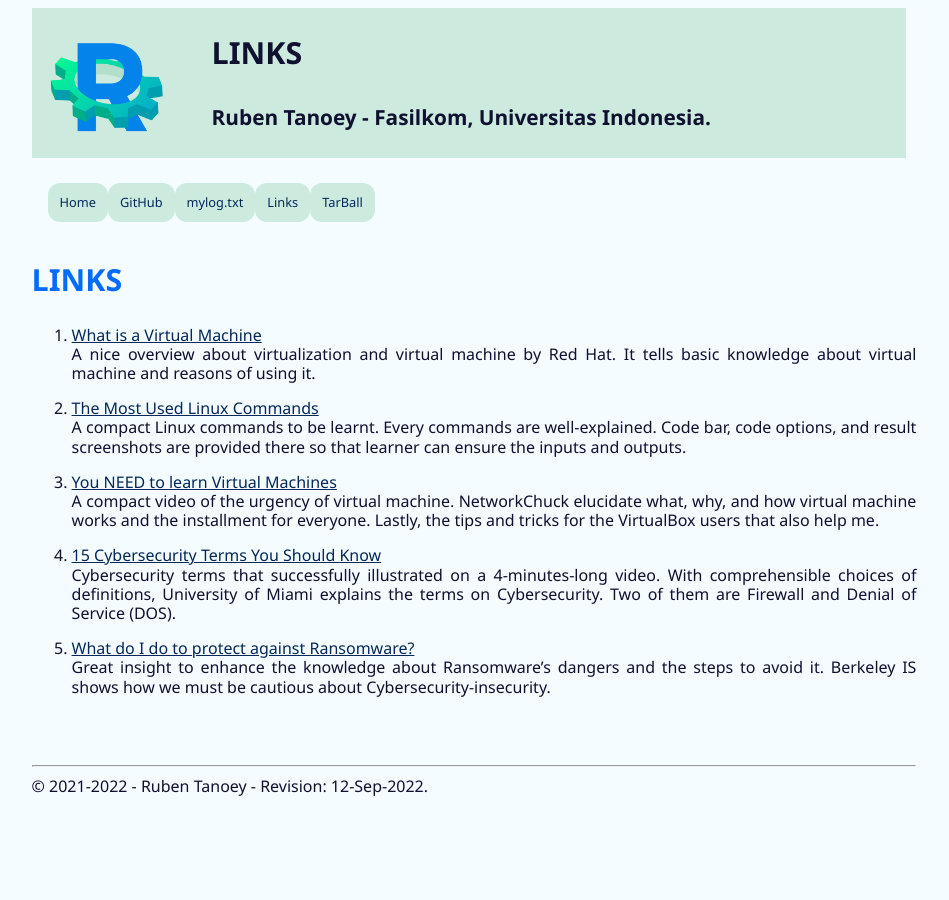
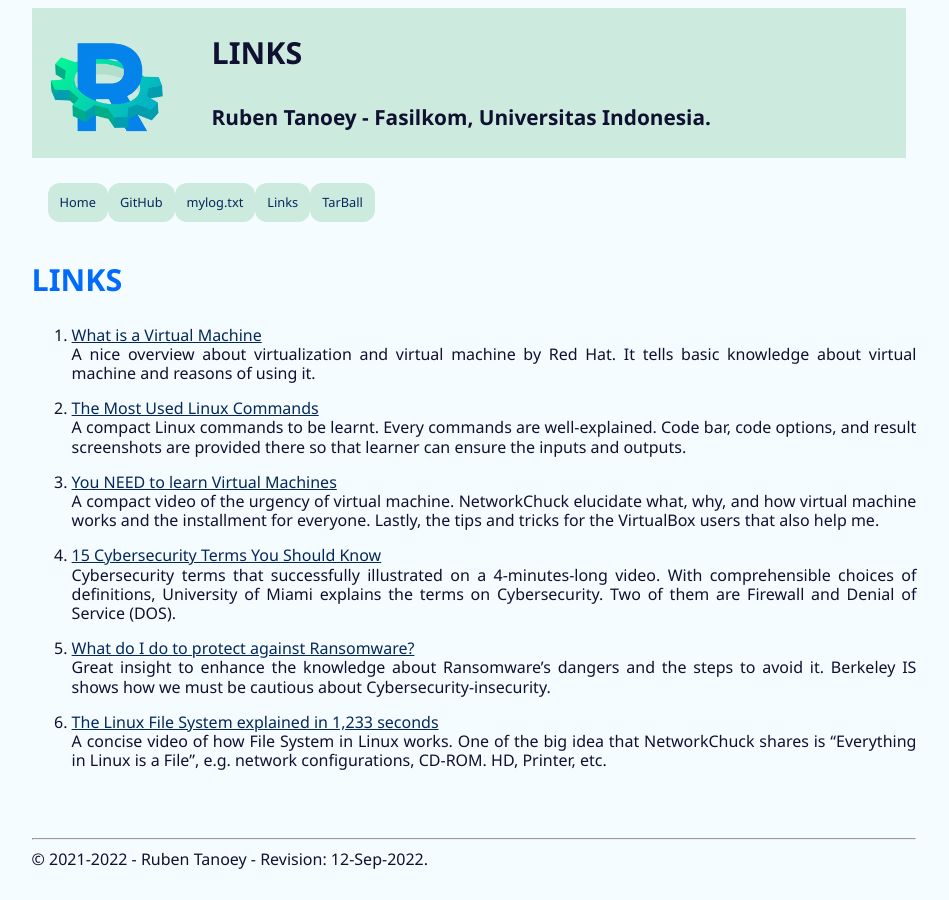
Before and after one commit to rubentanoey/os222, a Jekyll site: the page built from links.md, in a window 1280 px wide. Shown: the whole page, without its empty margins (166-1115 px from the left). Built offline with Jekyll 4.4.1, drawn with Linux system fonts in a browser that asks for light colours; our own code applies the rules of GitHub Pages for plain Markdown files.

Commit message:
os222 DONE Assignments 03

```diff
--- a/TXT/mylog.txt
+++ b/TXT/mylog.txt
@@ -25,3 +25,4 @@ ZCZC W02 30 L64 Helping a friend (OS related problem)
 ZCZC W03 200 L02 ZOOM meetings related
 ZCZC W03 90 L70 Studying for other courses.
 ZCZC W03 30 L06 References/Books/Documents/Browsing/GSGS related
+ZCZC W03 20 L43 TXT/myrank.tex related, including peer review.
--- a/TXT/myrank.txt
+++ b/TXT/myrank.txt
@@ -2,3 +2,6 @@
 ZCZC W02 swastikanata
 ZCZC W02 syadzaarrana
 ZCZC W02 sulthanftr
+ZCZC W03 yudiptr
+ZCZC W03 veivel
+ZCZC W03 valenciusap17
--- a/links.md
+++ b/links.md
@@ -26,3 +26,7 @@ Cybersecurity. Two of them are Firewall and Denial of Service (DOS).
 5. [What do I do to protect against Ransomware?](https://security.berkeley.edu/faq/ransomware/what-do-i-do-protect-against-ransomware )<br>
 Great insight to enhance the knowledge about Ransomware's dangers and the steps
 to avoid it. Berkeley IS shows how we must be cautious about Cybersecurity-insecurity.
+
+6. [The Linux File System explained in 1,233 seconds](https://www.youtube.com/watch?v=A3G-3hp88mo)<br>
+A concise video of how File System in Linux works. One of the big idea that NetworkChuck
+shares is "Everything in Linux is a File", e.g. network configurations, CD-ROM. HD, Printer, etc.
```
Also changed, not shown: 3 other files.
